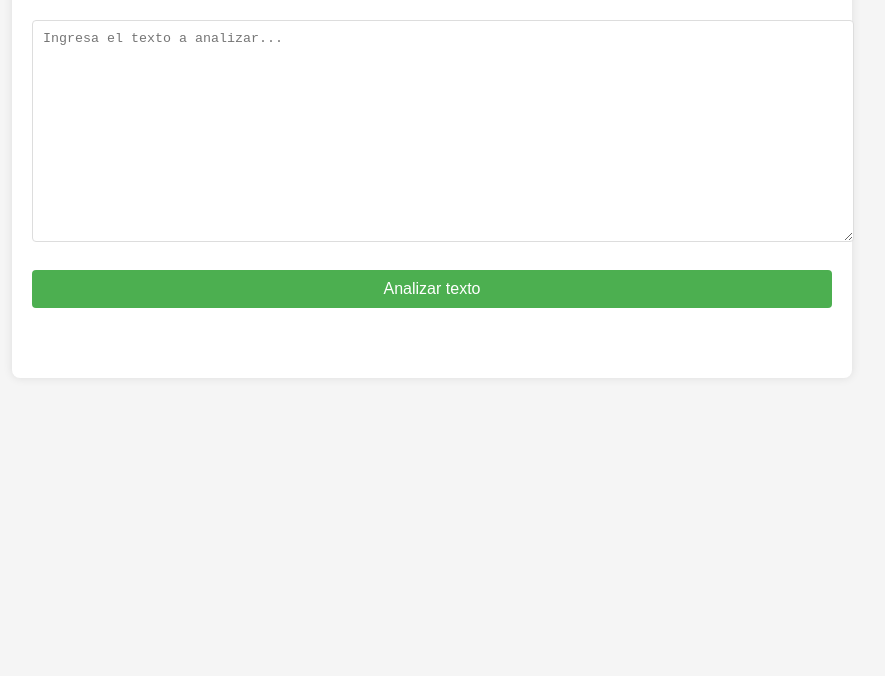
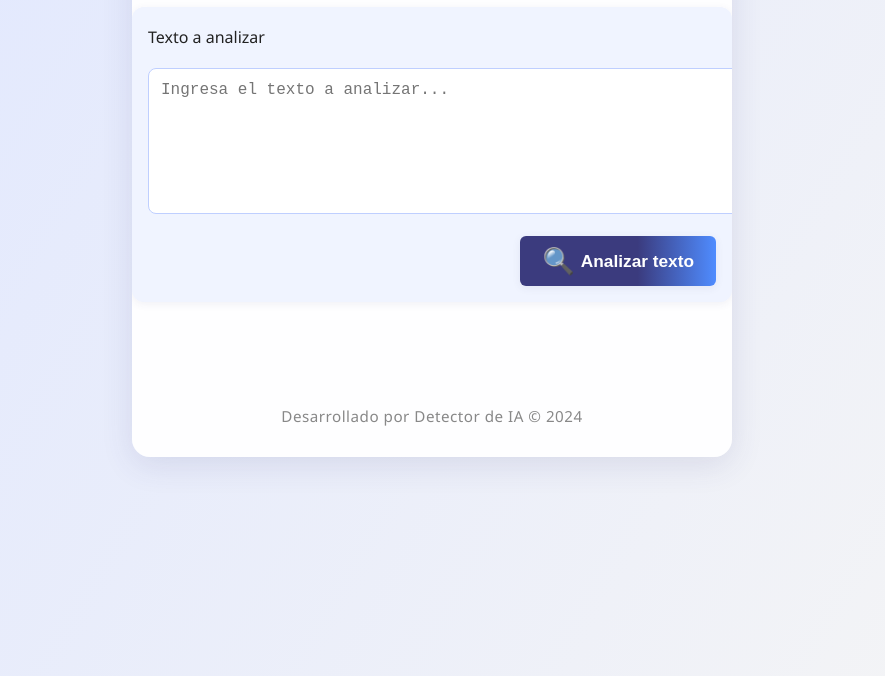
Before and after one commit to siscoguerrero/detectoria.io, a plain HTML site: page index.html in a window 1280 px wide. Shown: the part 164-840 px from the top of the page, without its empty margins (208-1093 px from the left). Before the commit the page ends 800 px from the top, so only its background shows below. Drawn offline with Linux system fonts and the light colour scheme.

Commit message:
Add files via upload

```diff
--- a/index.html
+++ b/index.html
@@ -8,10 +8,14 @@
 </head>
 <body>
     <div class="container">
-        <h1>Detector de texto generado por IA</h1>
-        <textarea id="text-input" placeholder="Ingresa el texto a analizar..."></textarea>
-        <button id="analyze-btn">Analizar texto</button>
+        <h1><span class="icon">🤖</span> Detector de texto generado por IA</h1>
+        <div class="card input-card">
+            <label for="text-input">Texto a analizar</label>
+            <textarea id="text-input" placeholder="Ingresa el texto a analizar..."></textarea>
+            <button id="analyze-btn"><span class="icon">🔍</span> Analizar texto</button>
+        </div>
         <div id="results"></div>
+        <footer class="footer">Desarrollado por Detector de IA &copy; 2024</footer>
     </div>
     <script src="app.js"></script>
 </body>
--- a/styles.css
+++ b/styles.css
@@ -1,53 +1,166 @@
 body {
-    font-family: Arial, sans-serif;
+    font-family: 'Segoe UI', 'Roboto', Arial, sans-serif;
     line-height: 1.6;
     margin: 0;
     padding: 0;
-    background-color: #f5f5f5;
+    background: linear-gradient(120deg, #e0e7ff 0%, #f5f5f5 100%);
+    min-height: 100vh;
+    color: #222;
+    transition: background 0.5s;
 }
 
 .container {
-    max-width: 800px;
-    margin: 50px auto;
-    padding: 20px;
-    background: white;
-    border-radius: 8px;
-    box-shadow: 0 0 10px rgba(0,0,0,0.1);
+    max-width: 600px;
+    margin: 40px auto 20px auto;
+    padding: 0 0 20px 0;
+    background: rgba(255,255,255,0.95);
+    border-radius: 18px;
+    box-shadow: 0 8px 32px rgba(60,60,120,0.12);
+    overflow: hidden;
+    position: relative;
 }
 
 h1 {
-    color: #333;
+    color: #3b3b7e;
     text-align: center;
+    font-size: 2.2rem;
+    margin: 0 0 18px 0;
+    letter-spacing: 1px;
+    font-weight: 700;
+    display: flex;
+    align-items: center;
+    justify-content: center;
+    gap: 10px;
+}
+.icon {
+    font-size: 1.5em;
+    vertical-align: middle;
 }
 
+.input-card {
+    background: #f0f4ff;
+    border-radius: 12px;
+    box-shadow: 0 2px 8px rgba(60,60,120,0.07);
+    padding: 18px 16px 16px 16px;
+    margin-bottom: 18px;
+    display: flex;
+    flex-direction: column;
+    gap: 10px;
+    animation: fadeIn 0.7s;
+}
 #text-input {
     width: 100%;
-    height: 200px;
-    margin: 20px 0;
-    padding: 10px;
-    border: 1px solid #ddd;
-    border-radius: 4px;
+    min-height: 120px;
+    margin: 8px 0 12px 0;
+    padding: 12px;
+    border: 1.5px solid #bfcfff;
+    border-radius: 8px;
     resize: vertical;
+    font-size: 1rem;
+    background: #fff;
+    transition: border 0.2s;
+}
+#text-input:focus {
+    border-color: #3b3b7e;
+    outline: none;
 }
 
 #analyze-btn {
-    display: block;
-    width: 100%;
-    padding: 10px;
-    background-color: #4CAF50;
-    color: white;
+    display: inline-flex;
+    align-items: center;
+    gap: 6px;
+    width: fit-content;
+    align-self: flex-end;
+    padding: 10px 22px;
+    background: linear-gradient(90deg, #3b3b7e 60%, #4f8cff 100%);
+    color: #fff;
     border: none;
-    border-radius: 4px;
+    border-radius: 6px;
     cursor: pointer;
-    font-size: 16px;
+    font-size: 1.08rem;
+    font-weight: 600;
+    box-shadow: 0 2px 8px rgba(60,60,120,0.08);
+    transition: background 0.2s, transform 0.1s;
 }
-
 #analyze-btn:hover {
-    background-color: #45a049;
+    background: linear-gradient(90deg, #4f8cff 0%, #3b3b7e 100%);
+    transform: translateY(-2px) scale(1.03);
 }
 
 #results {
-    margin-top: 20px;
-    padding: 15px;
-    border-radius: 4px;
+    margin-top: 24px;
+    padding: 0;
+    border-radius: 10px;
+    min-height: 60px;
+    animation: fadeIn 0.7s;
 }
+.result {
+    background: #fff;
+    border-radius: 14px;
+    box-shadow: 0 2px 12px rgba(60,60,120,0.09);
+    padding: 22px 18px 18px 18px;
+    margin-bottom: 18px;
+    animation: fadeIn 0.7s;
+}
+.section {
+    background: #f6f8ff;
+    border-radius: 8px;
+    margin: 10px 0 16px 0;
+    padding: 12px 14px;
+    box-shadow: 0 1px 4px rgba(60,60,120,0.04);
+    animation: fadeInUp 0.7s;
+}
+.section-text {
+    font-size: 0.98rem;
+    color: #444;
+    margin-top: 6px;
+    white-space: pre-line;
+}
+.error {
+    color: #fff;
+    background: #e74c3c;
+    border-radius: 8px;
+    padding: 12px 16px;
+    margin: 10px 0;
+    font-weight: 600;
+    text-align: center;
+    animation: shake 0.5s;
+}
+footer.footer {
+    text-align: center;
+    color: #888;
+    font-size: 0.95rem;
+    margin-top: 18px;
+    padding-bottom: 8px;
+    letter-spacing: 0.5px;
+}
+@media (max-width: 700px) {
+    .container {
+        max-width: 98vw;
+        margin: 10px 1vw 10px 1vw;
+        border-radius: 10px;
+        padding: 0 0 10px 0;
+    }
+    .result, .input-card {
+        padding: 12px 6px 12px 6px;
+    }
+    h1 {
+        font-size: 1.3rem;
+    }
+}
+@keyframes fadeIn {
+    from { opacity: 0; transform: translateY(20px); }
+    to { opacity: 1; transform: translateY(0); }
+}
+@keyframes fadeInUp {
+    from { opacity: 0; transform: translateY(40px); }
+    to { opacity: 1; transform: translateY(0); }
+}
+@keyframes shake {
+    0% { transform: translateX(0); }
+    20% { transform: translateX(-8px); }
+    40% { transform: translateX(8px); }
+    60% { transform: translateX(-8px); }
+    80% { transform: translateX(8px); }
+    100% { transform: translateX(0); }
+}
```
